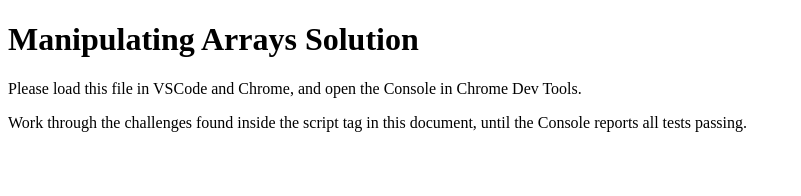
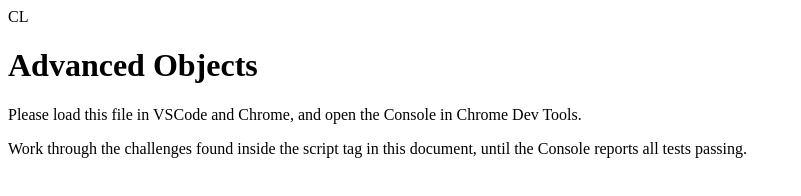
Before and after one commit to bloominstituteoftechnology/module-project-manipulating-arrays-clea4, a plain HTML site: page index.html in a window 1280 px wide. Shown: the whole page, without its empty margins (0-801 px from the left). Drawn offline with Linux system fonts and the light colour scheme.

Commit message:
Add files via upload

```diff
--- a/index.html
+++ b/index.html
@@ -1,204 +1,371 @@
-<!DOCTYPE html>
+CL<!DOCTYPE html>
 <html lang="en">
 
 <head>
-  <title>Manipulating Arrays Solution</title>
+  <title>Advanced Objects</title>
 </head>
 
 <body>
-  <h1>Manipulating Arrays Solution</h1>
+  <h1>Advanced Objects</h1>
   <p>Please load this file in VSCode and Chrome, and open the Console in Chrome Dev Tools.</p>
   <p>Work through the challenges found inside the script tag in this document,
     until the Console reports all tests passing.</p>
 
   <script>
-    // In CHALLENGES 1-9 you will flesh out some functions.
+    // In CHALLENGES 1-4 you will flesh out some classes.
 
-    // To do this, translate each 🧠 set of instructions into a working function.
-    // ❗ Functions are scaffolded for you, but some of them might be missing their parameters.
+    // To do this, translate each 🧠 set of instructions into a working class.
+    // ❗ Classes are scaffolded for you.
     // ❗ Watch the Guided Project to learn proper debugging technique.
-    // ❗ The first challenge is _partially_ done for you:
 
     // 👉 CHALLENGE 1
-    // 🧠 The function sumNumsFor takes an array of supposed numbers and adds them up, returning the total sum.
-    // 🧠 If the function receives an empty array, the returned value ought to be 0.
-    // 🧠 If an element in the array happens to not be a number, it is ignored.
-    // 🧠 However, if the number 13 is encountered, sumNumsFor returns the string "I'm too superstitious!"
-    // 🧠 Examples of usage:
-    // sumNumsFor([1, 2, 3]) // should return 6
-    // sumNumsFor([1, 2, 13]) // should return "I'm too superstitious!"
-    // ❗ Notes:
-    // 🧠 There are many ways to solve this, but practice using a for loop to iterate over the array.
-    // 🧠 As you have done in the past, declare a variable before you start looping, to accumulate the result.
-    function sumNumsFor(nums) {
-
+    // 🧠 Build a PeterPan class. This class allows to instantiate persons with Peter Pan syndrome.
+    // 🧠 When instantiating a new person using this class, we provide a string with the name of the person.
+    // 🧠 The new person will have a `name` prop initialised to the desired name, and an `age` prop initialised to 0.
+    // 🧠 The person also has an `ageGracefully` method, which increases `age` by 1 each time it's called.
+    // 🧠 But there's a catch: once `age` reaches 12, the `ageGracefully` method will have no effect.
+    class PeterPan {
+      constructor(desiredName) {
+        this.name = desiredName
+        this.age = 0
+      }
+      ageGracefully() {
+        if (this.age < 12) {
+          this.age++
+        }
+      }
     }
 
     // 👉 CHALLENGE 2
-    // 🧠 The function stripVowels takes a string, strips all lowcase vowel letters (a,e,i,o,u) from it and returns it.
-    // 🧠 Example of usage:
-    // stripVowels('Lady Gaga') // should return 'Ldy Gg'
-    // ❗ Notes:
-    // 🧠 There are many ways to solve this, but practice using a for loop to iterate over the characters of the string.
-    function stripVowels(str) {
-
+    // 🧠 Build an AirPlane class. This class allows to instantiate airplanes.
+    // 🧠 When instantiating a new plane using this class, we provide a string with the model of the plane.
+    // 🧠 A new plane has a `model` prop initialised to the desired model, and also an `altitude` prop initialised to 0.
+    // 🧠 Planes have an `up` method, which takes a number of meters as its argument.
+    // 🧠 Calling `up` changes the `altitude` prop appropriately and returns the updated `altitude`.
+    // 🧠 Planes have a `down` method, which takes a number of meters as its argument.
+    // 🧠 Calling `down` changes the `altitude` prop appropriately and returns the updated `altitude`.
+    // 🧠 If calling `down` would cause the plane to go below altitude zero, `altitude` is set to 0 and the string "CRASH!" is returned.
+    class AirPlane {
+      constructor(model) {
+        this.model = model
+        this.altitude = 0
+      }
+      up(meters) {
+        this.altitude += meters
+        return this.altitude
+      }
+      down(meters) {
+        if (this.altitude >= meters) {
+          this.altitude -= meters
+          return this.altitude
+        }
+        this.altitude = 0
+        return "CRASH!"
+      }
     }
 
     // 👉 CHALLENGE 3
-    // 🧠 Reimplement sumNumsFor using a while loop instead of a for loop.
-    // 🧠 Examples of usage:
-    // sumNumsWhile([1, 2, 3]) // should return 6
-    // sumNumsWhile([1, 2, 13]) // should return "I'm too superstitious!"
-    function sumNumsWhile() {
+    // 🧠 Build a Bulb class.
+    // 🧠 All new bulbs are initialised with a prop `isOn` and three methods: `turnOn`, `turnOff` and `toggle`.
+    // 🧠 The initial value of `isOn` will be the Boolean false.
+    // 🧠 The methods work as one might expect, changing the value of `isOn` to the appropriate Boolean.
+    // 🧠 The methods also return one of these two strings: "You turned the bulb ON", or "You turned the bulb OFF".
+    class Bulb {
+      isOn = false
+      turnOn() {
+        this.isOn = true
+        return "You turned the bulb ON"
+      }
 
+      turnOff() {
+        this.isOn = false
+        return "You turned the bulb OFF"
+      }
+      toggle() {
+        this.isOn = !this.isOn
+        if (this.isOn) {
+          return "You turned the bulb ON"
+        }
+        return "You turned the bulb OFF"
+      }
     }
 
     // 👉 CHALLENGE 4
-    // 🧠 The function fightMonsters takes an integer (lifePoints) as its argument, and returns a string.
-    // 🧠 Inside the function there will be several rounds of monster-fighting.
-    // 🧠 We are alive to fight as long as lifePoints is bigger than zero.
-    // 🧠 In the first round, 1 point will be substracted from the initial lifePoints.
-    // 🧠 In the second round, 2 points will be substracted from the remaining lifePoints, and so on.
-    // 🧠 Eventually a string is returned from the function, in the format "You died in round 5".
-    // 🧠 That would be the round when you lost all lifePoints.
-    // 🧠 Examples of usage:
-    // fightMonsters(1) // should return "You died in round 1"
-    // fightMonsters(2) // should return "You died in round 2"
-    // fightMonsters(3) // should return "You died in round 2"
-    // fightMonsters(10) // should return "You died in round 4"
-    // ❗ Notes:
-    // 🧠 There are many ways to solve this, but practice using a while loop.
-    // 🧠 Work out using pen and paper how the round number and the lifePoints change after each round.
-    // 🧠 As long as there are lifePoints, decrease lifePoints by round number, and increase round number by one.
-    function fightMonsters() {
-
+    // 🧠 Build a CountDown class that can count down starting at any number we pass to the constructor.
+    // 🧠 CountDowns have a `count` method that returns a string in the format "10!".
+    // 🧠 One exception is that upon reaching zero, instead of returning "0!", `count` returns "Liftoff!"
+    // 🧠 After liftoff, `count` returns null instead of a string.
+    // 🧠 It's up to you to decide what property (or properties) are needed.
+    // Example of use:
+    //   let minusThree = new CountDown(3) // we could pass any number
+    //   minusThree.count() // returns "3!"
+    //   minusThree.count() // returns "2!"
+    //   minusThree.count() // returns "1!"
+    //   minusThree.count() // returns "Liftoff!"
+    //   minusThree.count() // returns null
+    //   minusThree.count() // returns null
+    class CountDown {
+       constructor(start) {
+          this.start = start;
       }
 
-    // 👉 CHALLENGE 5
-    // 🧠 The function findEvenNums takes an array of integers as its argument.
-    // 🧠 It returns a new array containing the even numbers found in the original array, in the same order.
-    // 🧠 Examples of usage:
-    // findEvenNums([0, 1, 2, 3, 4]) // should return [0, 2, 4]
-    // ❗ Notes:
-    // 🧠 Use any kind of loop you'd like and the push method to populate the array of even numbers.
-    function findEvenNums() {
-
+      count() {
+        if (this.start === 0) {
+          this.start = null;
+          return "Liftoff!";
+        }else if (this.start !== null) {
+          let currentCount = this.start;
+          this.start--;
+          return currentCount + "!";
+        }else {
+          return null;
         }
-
-    // 👉 CHALLENGE 6
-    // 🧠 The function separateAges takes an array of integers (ages) as its argument.
-    // 🧠 It returns a new array containing two elements, which happen to also be arrays.
-    // 🧠 The first subarray contains the ages under 21, and the second subarray the ages equal or older than 21.
-    // 🧠 Ages in the subarrays should appear in the same order they appeared in the original array.
-    // 🧠 Examples of usage:
-    // separateAges([31, 12, 25, 65, 84, 20]) // should return [[12, 20], [31, 25, 65, 84]]
-    function separateAges() {
-
       }
-
-    // 👉 CHALLENGE 7
-    // 🧠 The function headAndTail takes an array as its argument.
-    // 🧠 It returns an object with two properties: "head" and "tail".
-    // 🧠 The "head" prop contains the first element of the array.
-    // 🧠 The "tail" prop contains an array holding the elements of the array after the first one.
-    // 🧠 Examples of usage:
-    // headAndTail([1, 2, 3]) // should return { head: 1, tail: [2, 3] }
-    function headAndTail() {
-
     }
-
-    // 👉 CHALLENGE 8
-    // 🧠 The function nestedLoops takes an array of strings as its argument.
-    // 🧠 It returns a new array of strings which are the same as the original ones except that the vowels are capitalized.
-    // 🧠 Examples of usage:
-    // nestedLoops(['hello', 'goodbye']) // should return ['hEllO', 'gOOdbyE']
-    // ❗ Notes:
-    // 🧠 To capitalize a string you can use its toUpperCase method: "a".toUpperCase() returns "A"
-    function nestedLoops() {
-
-    }
-
-    // 👉 CHALLENGE 9
-    // 🧠 The function crazyTrimmer takes an array as its argument.
-    // 🧠 If the array has an even number of elements, the function returns it minus its last element.
-    // 🧠 If the number of elements is odd, the function returns the array minus its first and last elements.
-    // 🧠 Examples of usage:
-    // crazyTrimmer(['a', 'b', 'c']) // should return ['b']
-    // crazyTrimmer(['a', 'b', 'c', 'd']) // should return ['a', 'b', 'c']
-    // ❗ Notes:
-    // 🧠 Practice using pop and slice.
-    // 🧠 Note that pop modifies the original array in place and returns the "popped" element, whereas slice gives us a brand new array.
-    function crazyTrimmer(arr) {
-
-    }
-
     // 🧪 TESTS, do not work below this line
     // 🧪 TESTS, do not work below this line
     // 🧪 TESTS, do not work below this line
-    runTests('CHALLENGE 1 - sumNumsFor', sumNumsFor, [
-      [[[1, 2, 3]], 6],
-      [[[]], 0],
-      [[[1, 2, "x", 4]], 7],
-      [[[1, 2, 13, 3]], "I'm too superstitious!"],
+    {
+      runTest('CHALLENGE 1 - PeterPan', [
+        function () {
+          let actual, description = 'The person ages normally until age 12'
+          let expected = { name: 'Joe', age: 12 }
+          try {
+            actual = new PeterPan('Joe');
+            [1, 2, 3, 4, 5, 6, 7, 8, 9, 10, 11, 12].forEach(round => actual.ageGracefully())
+          } catch (err) { actual = err.message }
+          return [description, expected, actual]
+        },
+        function () {
+          let actual, description = 'The person does not age beyond 12 years old'
+          let expected = { name: 'Joe', age: 12 }
+          try {
+            actual = new PeterPan('Joe');
+            [1, 2, 3, 4, 5, 6, 7, 8, 9, 10, 11, 12, 13, 14].forEach(round => actual.ageGracefully())
+          } catch (err) { actual = err.message }
+          return [description, expected, actual]
+        }
       ])
-    runTests('CHALLENGE 2 - stripVowels', stripVowels, [
-      [['aeiou'], ''],
-      [['xyz'], 'xyz'],
-      [['aeiouAEIOU'], 'AEIOU'],
-      [['precaution'], 'prctn'],
+      runTest('CHALLENGE 2 - Airplane', [
+        function () {
+          let actual, description = 'New plane has model and altitude properties'
+          let expected = { model: 'Spitfire', altitude: 0 }
+          try {
+            actual = new AirPlane('Spitfire')
+          } catch (err) { actual = err.message }
+          return [description, expected, actual]
+        },
+        function () {
+          let actual, description = 'New plane has an up method that increases altitude'
+          let expected = { model: 'Spitfire', altitude: 10 }
+          try {
+            actual = new AirPlane('Spitfire')
+            actual.up(4)
+            actual.up(6)
+          } catch (err) { actual = err.message }
+          return [description, expected, actual]
+        },
+        function () {
+          let actual, description = 'The up method returns the updated altitude'
+          let expected = 10
+          try {
+            let plane = new AirPlane('Spitfire')
+            plane.up(4)
+            actual = plane.up(6)
+          } catch (err) { actual = err.message }
+          return [description, expected, actual]
+        },
+        function () {
+          let actual, description = 'New plane has a down method that decreases altitude'
+          let expected = 7
+          try {
+            let plane = new AirPlane('Spitfire')
+            plane.altitude = 10
+            plane.down(3)
+            actual = plane.altitude
+          } catch (err) { actual = err.message }
+          return [description, expected, actual]
+        },
+        function () {
+          let actual, description = 'The down method returns the updated altitude'
+          let expected = 8
+          try {
+            let plane = new AirPlane('Spitfire')
+            plane.altitude = 11
+            actual = plane.down(3)
+          } catch (err) { actual = err.message }
+          return [description, expected, actual]
+        },
+        function () {
+          let actual, description = 'A crashed plane has altitude 0'
+          let expected = 0
+          try {
+            let plane = new AirPlane('Spitfire')
+            plane.altitude = 10
+            plane.down(11)
+            actual = plane.altitude
+          } catch (err) { actual = err.message }
+          return [description, expected, actual]
+        },
+        function () {
+          let actual, description = 'The down method returns CRASH! if we crash the plane'
+          let expected = "CRASH!"
+          try {
+            let plane = new AirPlane('Spitfire')
+            plane.altitude = 10
+            actual = plane.down(11)
+          } catch (err) { actual = err.message }
+          return [description, expected, actual]
+        },
       ])
-    runTests('CHALLENGE 3 - sumNumsWhile', sumNumsWhile, [
-      [[[1, 2, 3]], 6],
-      [[[]], 0],
-      [[[1, 2, "x", 4]], 7],
-      [[[1, 2, 13, 3]], "I'm too superstitious!"],
+      runTest('CHALLENGE 3 - Bulb', [
+        function () {
+          let actual, description = 'New bulbs have an isOn property with a value of false'
+          let expected = { isOn: false }
+          try {
+            actual = new Bulb()
+          } catch (err) { actual = err.message }
+          return [description, expected, actual]
+        },
+        function () {
+          let actual, description = 'A new bulb can be turned on'
+          let expected = { isOn: true }
+          try {
+            actual = new Bulb()
+            actual.turnOn()
+          } catch (err) { actual = err.message }
+          return [description, expected, actual]
+        },
+        function () {
+          let actual, description = 'Turning on a bulb returns the right string'
+          let expected = "You turned the bulb ON"
+          try {
+            let bulb = new Bulb()
+            actual = bulb.turnOn()
+          } catch (err) { actual = err.message }
+          return [description, expected, actual]
+        },
+        function () {
+          let actual, description = 'A bulb that is on can be turned off'
+          let expected = { isOn: false }
+          try {
+            actual = new Bulb()
+            actual.isOn = true
+            actual.turnOff()
+          } catch (err) { actual = err.message }
+          return [description, expected, actual]
+        },
+        function () {
+          let actual, description = 'Turning off a bulb returns the right string'
+          let expected = "You turned the bulb OFF"
+          try {
+            let bulb = new Bulb()
+            bulb.isOn = true
+            actual = bulb.turnOff()
+          } catch (err) { actual = err.message }
+          return [description, expected, actual]
+        },
+        function () {
+          let actual, description = 'An off bulb can be toggled on'
+          let expected = { isOn: true }
+          try {
+            actual = new Bulb()
+            actual.toggle()
+          } catch (err) { actual = err.message }
+          return [description, expected, actual]
+        },
+        function () {
+          let actual, description = 'An on bulb can be toggled off'
+          let expected = { isOn: false }
+          try {
+            actual = new Bulb()
+            actual.isOn = true
+            actual.toggle()
+          } catch (err) { actual = err.message }
+          return [description, expected, actual]
+        },
+        function () {
+          let actual, description = 'Toggling multiple times works as expected'
+          let expected = [true, false, true]
+          try {
+            let bulb = new Bulb()
+            actual = []
+            bulb.toggle()
+            actual.push(bulb.isOn)
+            bulb.toggle()
+            actual.push(bulb.isOn)
+            bulb.toggle()
+            actual.push(bulb.isOn)
+          } catch (err) { actual = err.message }
+          return [description, expected, actual]
+        },
+        function () {
+          let actual, description = 'Toggling returns the proper messages'
+          let expected = ["You turned the bulb ON", "You turned the bulb OFF", "You turned the bulb ON"]
+          try {
+            let bulb = new Bulb()
+            actual = []
+            actual.push(bulb.toggle())
+            actual.push(bulb.toggle())
+            actual.push(bulb.toggle())
+          } catch (err) { actual = err.message }
+          return [description, expected, actual]
+        },
       ])
-    runTests('CHALLENGE 4 - fightMonsters', fightMonsters, [
-      [[1], 'You died in round 1'],
-      [[2], 'You died in round 2'],
-      [[3], 'You died in round 2'],
-      [[10], 'You died in round 4'],
-      [[100], 'You died in round 14'],
+      runTest('CHALLENGE 4 - CountDown', [
+        function () {
+          let actual, description = 'Calling count returns the proper number'
+          let expected = ["4!", "3!", "2!", "1!"]
+          try {
+            let minusFour = new CountDown(4)
+            actual = []
+            actual.push(minusFour.count())
+            actual.push(minusFour.count())
+            actual.push(minusFour.count())
+            actual.push(minusFour.count())
+          } catch (err) { actual = err.message }
+          return [description, expected, actual]
+        },
+        function () {
+          let actual, description = 'Upon reaching zero, count returns Liftoff!'
+          let expected = ["3!", "2!", "1!", "Liftoff!"]
+          try {
+            let minusThree = new CountDown(3)
+            actual = []
+            actual.push(minusThree.count())
+            actual.push(minusThree.count())
+            actual.push(minusThree.count())
+            actual.push(minusThree.count())
+          } catch (err) { actual = err.message }
+          return [description, expected, actual]
+        },
+        function () {
+          let actual, description = 'After liftoff, count always returns null'
+          let expected = ["2!", "1!", "Liftoff!", null, null]
+          try {
+            let minusTwo = new CountDown(2)
+            actual = []
+            actual.push(minusTwo.count())
+            actual.push(minusTwo.count())
+            actual.push(minusTwo.count())
+            actual.push(minusTwo.count())
+            actual.push(minusTwo.count())
+          } catch (err) { actual = err.message }
+          return [description, expected, actual]
+        },
       ])
-    runTests('CHALLENGE 5 - findEvenNums', findEvenNums, [
-      [[[]], []],
-      [[[0]], [0]],
-      [[[1, 0, 5, 2, 4]], [0, 2, 4]],
-    ])
-    runTests('CHALLENGE 6 - separateAges', separateAges, [
-      [[[31, 12, 25, 65, 84, 20]], [[12, 20], [31, 25, 65, 84]]],
-      [[[1, 2, 3]], [[1, 2, 3], []]],
-      [[[21, 22, 23]], [[], [21, 22, 23]]],
-    ])
-    runTests('CHALLENGE 7 - headAndTail', headAndTail, [
-      [[[1, 2, 3]], { head: 1, tail: [2, 3] }],
-      [[["a", "b", "c"]], { head: "a", tail: ["b", "c"] }],
-    ])
-    runTests('CHALLENGE 8 - nestedLoops', nestedLoops, [
-      [[['aeiou', 'xyz']], ['AEIOU', 'xyz']],
-      [[['foo', 'bar', 'baz']], ['fOO', 'bAr', 'bAz']],
-    ])
-    runTests('CHALLENGE 9 - crazyTrimmer', crazyTrimmer, [
-      [[[1, 2, 3]], [2]],
-      [[[1, 2]], [1]],
-      [[[1, 2, 3, 4]], [1, 2, 3]],
-      [[[1, 2, 3, 4, 5]], [2, 3, 4]],
-    ])
-    function runTests(testName, func, tests) {
-      let results = []
-      tests.forEach(test => {
-        const argsList = test[0]
-        const expected = JSON.stringify(test[1])
-        const actual = JSON.stringify(func.apply(null, JSON.parse(JSON.stringify(argsList))))
-        results.push([argsList, expected, actual])
+      function runTest(testTitle, tests) {
+        console.log(testTitle)
+        tests.forEach((test, idx) => {
+          const [description, expected, actual] = test().map(JSON.stringify)
+          if (expected === actual) {
+            console.log(`\t✅ Test ${idx + 1} ${description} PASSED`)
+          } else {
+            console.log(`\t❌ Test ${idx + 1} ${description} FAILED:
+          💀 Expected ${expected} but got ${actual}`)
+          }
         })
-      console.log('\n' + testName)
-      if (results.every(result => result[1] === result[2])) console.log('\t✅ All tests pass')
-      else results.forEach((result, idx) => {
-        if (result[1] === result[2]) console.log(`\t✅ Test ${idx + 1} passes`)
-        else console.log(`\t❌ Test ${idx + 1} fails: ${func.name}(${result[0]
-          .map(JSON.stringify)}) should return ${result[1]} but returns ${result[2]}`)
-      })
+      }
     }
   </script>
 </body>
```
Also changed, not shown: 1 other file. Lines whose indentation alone changed are shown as unchanged.
